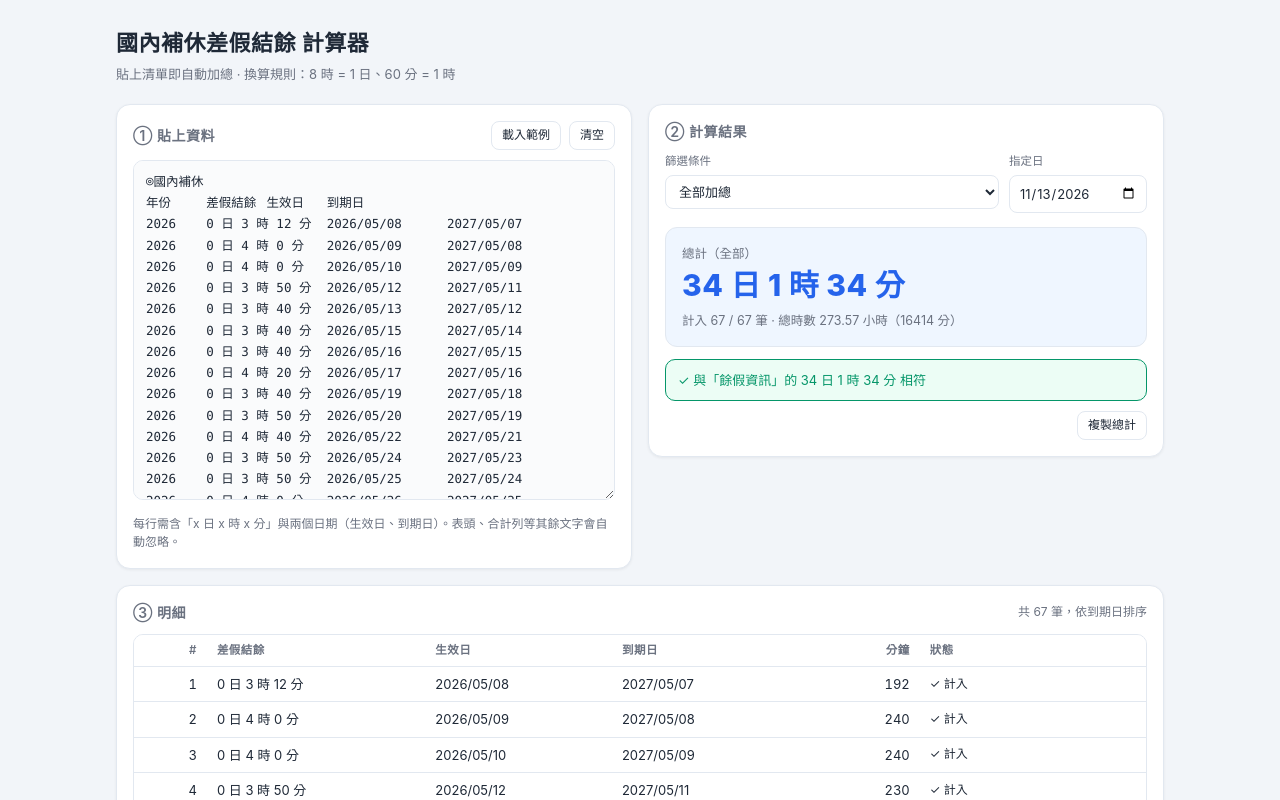
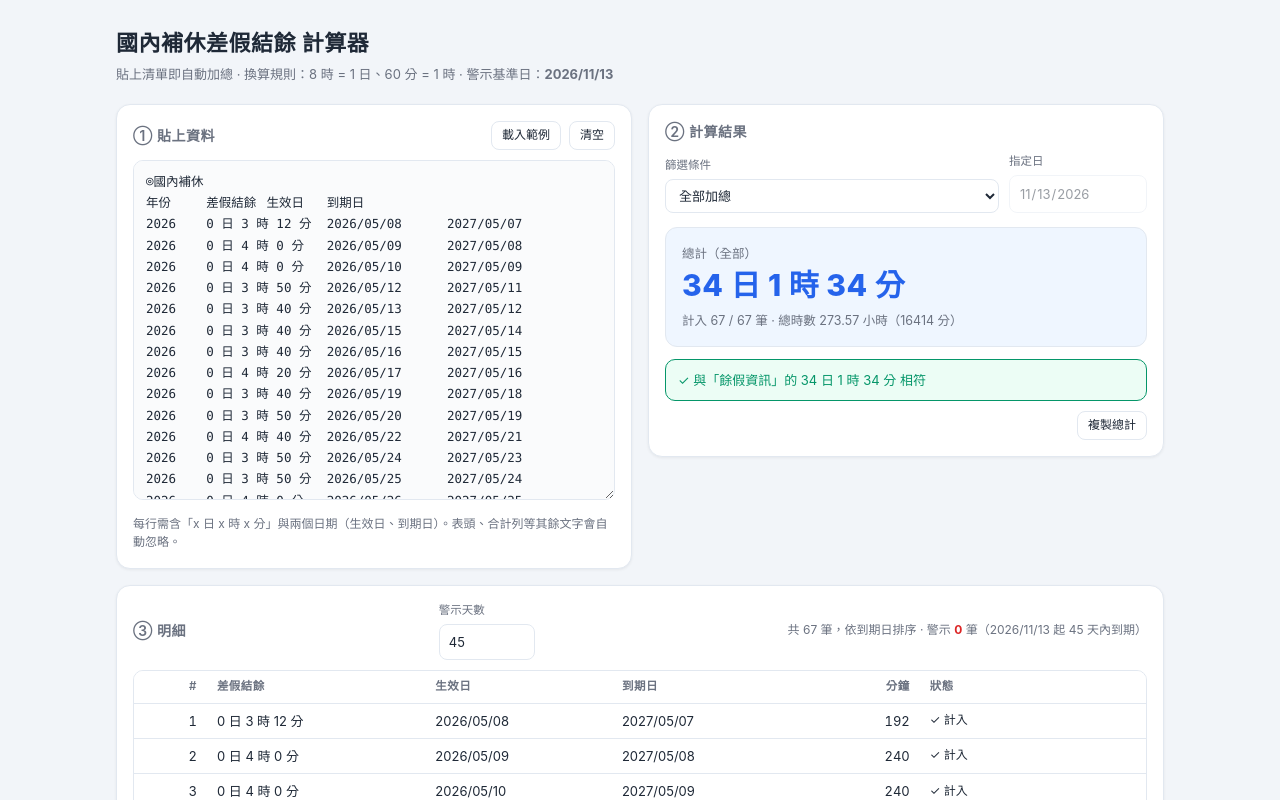
Before and after one commit to thankscal/comptimecal, a plain HTML site: page index.html in a window 1280 px wide. Both pictures are taken after a click on the button "載入範例". Shown: the top 800 px of the page. Drawn offline with Linux system fonts and the light colour scheme.

Commit message:
Update index.html

```diff
--- a/index.html
+++ b/index.html
@@ -40,7 +40,7 @@
     border-radius:14px;padding:16px;box-shadow:0 1px 3px rgba(0,0,0,.06);
     margin-bottom:16px;
   }
-  .card-head{display:flex;align-items:center;justify-content:space-between;gap:8px;margin-bottom:10px}
+  .card-head{display:flex;align-items:center;justify-content:space-between;gap:8px;margin-bottom:10px;flex-wrap:wrap}
   h2{font-size:14px;margin:0;letter-spacing:.5px;color:var(--muted);font-weight:600}
   .btns{display:flex;gap:8px}
   .btns.right{justify-content:flex-end;margin-top:10px}
@@ -64,14 +64,17 @@
 
   .hint{font-size:12px;color:var(--muted);margin:8px 0 0}
 
-  .filterbar{display:flex;gap:10px;flex-wrap:wrap;margin-bottom:14px}
+  .filterbar{display:flex;gap:10px;flex-wrap:wrap;margin-bottom:14px;align-items:flex-end}
   .field{display:flex;flex-direction:column;gap:4px;font-size:11.5px;color:var(--muted)}
-  .field.grow{flex:1;min-width:170px}
-  select,input[type=date]{
+  .field.grow{flex:1;min-width:200px}
+  .field.tiny{width:96px}
+  select,input[type=date],input[type=number]{
     font:inherit;font-size:13px;padding:7px 9px;border-radius:8px;
     border:1px solid var(--border);background:var(--card);color:var(--text);
   }
-  select{width:100%}
+  select,input[type=number]{width:100%}
+  input:disabled{opacity:.45;cursor:not-allowed}
+  select:focus,input:focus{outline:2px solid var(--accent);outline-offset:-1px}
 
   .total-box{
     background:var(--accent-soft);border-radius:12px;padding:16px;
@@ -93,6 +96,7 @@
   .hidden{display:none}
 
   .muted{color:var(--muted);font-size:12px}
+  .warncount{color:var(--bad);font-weight:700}
 
   .table-scroll{max-height:440px;overflow:auto;border:1px solid var(--border);border-radius:10px}
   table{border-collapse:collapse;width:100%;font-size:13px}
@@ -105,12 +109,23 @@
   td.num,th.num{text-align:right;font-variant-numeric:tabular-nums}
   tfoot td{font-weight:700;background:var(--accent-soft);border-bottom:none}
   .status{font-size:12px}
+
+  /* 到期警示 */
+  td.warn{background:var(--bad-soft);color:var(--bad);font-weight:700}
+  .badge{
+    display:inline-block;margin-left:6px;padding:1px 7px;border-radius:6px;
+    font-size:11px;font-weight:700;vertical-align:middle;line-height:1.5;
+  }
+  .badge.soon,.badge.overdue{background:var(--bad);color:#fff}
 </style>
 </head>
 <body>
 <div class="wrap">
   <h1>國內補休差假結餘 計算器</h1>
-  <p class="sub">貼上清單即自動加總 · 換算規則：8 時 = 1 日、60 分 = 1 時</p>
+  <p class="sub">
+    貼上清單即自動加總 · 換算規則：8 時 = 1 日、60 分 = 1 時
+    · 警示基準日：<strong id="todayLabel">—</strong>
+  </p>
 
   <div class="grid">
     <!-- 輸入 -->
@@ -136,14 +151,11 @@
           <select id="filterType">
             <option value="none">全部加總</option>
             <option value="validOn">指定日當天仍有效（生效 ≤ X ≤ 到期）</option>
-            <option value="expireGE">到期日 ≥ 指定日</option>
-            <option value="expireLE">到期日 ≤ 指定日</option>
-            <option value="startLE">生效日 ≤ 指定日</option>
           </select>
         </div>
         <div class="field">
           <label for="filterDate">指定日</label>
-          <input type="date" id="filterDate">
+          <input type="date" id="filterDate" disabled>
         </div>
       </div>
 
@@ -165,6 +177,10 @@
   <section class="card hidden" id="detailCard">
     <div class="card-head">
       <h2>③ 明細</h2>
+      <div class="field tiny">
+        <label for="warnDays">警示天數</label>
+        <input type="number" id="warnDays" min="0" max="365" step="1" value="45">
+      </div>
       <span class="muted" id="detailInfo"></span>
     </div>
     <div class="table-scroll">
@@ -178,10 +194,12 @@
   "use strict";
 
   var DAY_MIN = 8 * 60;  // 1 日 = 480 分
+  var MS_DAY  = 86400000;
 
   var inputEl      = document.getElementById('input');
   var filterTypeEl = document.getElementById('filterType');
   var filterDateEl = document.getElementById('filterDate');
+  var warnDaysEl   = document.getElementById('warnDays');
   var totalLabelEl = document.getElementById('totalLabel');
   var totalValueEl = document.getElementById('totalValue');
   var totalSubEl   = document.getElementById('totalSub');
@@ -189,7 +207,13 @@
   var detailCard   = document.getElementById('detailCard');
   var detailTable  = document.getElementById('detailTable');
   var detailInfo   = document.getElementById('detailInfo');
+  var todayLabelEl = document.getElementById('todayLabel');
   var copyBtn      = document.getElementById('copyBtn');
+
+  /* ---------- 今天（歸零到 00:00） ---------- */
+  var TODAY = new Date();
+  TODAY.setHours(0, 0, 0, 0);
+  todayLabelEl.textContent = fmtDate(TODAY);
 
   /* ---------- 格式化 ---------- */
   function fmtFull(min){
@@ -205,9 +229,16 @@
     if (!dt) return '—';
     return dt.getFullYear() + '/' + pad(dt.getMonth() + 1) + '/' + pad(dt.getDate());
   }
+  function addDays(dt, n){
+    var d = new Date(dt.getTime());
+    d.setDate(d.getDate() + n);
+    return d;
+  }
+  function daysBetween(a, b){ // b - a，以整天計
+    return Math.round((b.getTime() - a.getTime()) / MS_DAY);
+  }
 
   /* ---------- 解析 ---------- */
-  // 支援 2026/05/08、2026-05-08、2026.5.8、2026年05月08日
   function dateRe(){ return /\d{4}\s*[\/\-\.年]\s*\d{1,2}\s*[\/\-\.月]\s*\d{1,2}\s*日?/g; }
 
   function toDate(s){
@@ -234,7 +265,7 @@
       var dates = line.match(dateRe());
       if (!dates || dates.length < 2) continue;
 
-      // 先把日期拿掉，避免「2026年05月08日」的「日」被誤判為天數
+      // 先移除日期，避免「2026年05月08日」的「日」被誤判為天數
       var stripped = line.replace(dateRe(), ' ');
 
       var d  = unit(stripped, /(\d+)\s*[日天]/);
@@ -259,7 +290,7 @@
     return rows;
   }
 
-  // 從「餘假資訊」區塊找出官方顯示的總計，用來比對
+  // 從「餘假資訊」區塊抓官方總計，用來比對
   function findDeclared(text){
     var i = text.indexOf('餘假資訊');
     if (i < 0) return null;
@@ -276,25 +307,19 @@
     return new Date(+p[0], +p[1] - 1, +p[2]);
   }
 
-  /* ---------- 篩選 ---------- */
+  /* ---------- 篩選（只剩「指定日當天仍有效」） ---------- */
   function matches(r, type, d){
-    if (type === 'none' || !d) return true;
-    if (type === 'expireGE') return r.expire >= d;
-    if (type === 'expireLE') return r.expire <= d;
-    if (type === 'startLE')  return r.start  <= d;
-    if (type === 'validOn')  return r.start <= d && r.expire >= d;
-    return true;
+    if (type !== 'validOn' || !d) return true;
+    return r.start <= d && r.expire >= d;
   }
 
   function labelFor(type, d){
-    var ds = d ? fmtDate(d) : '';
-    switch (type){
-      case 'validOn':  return ds ? ds + ' 當天仍有效' : '總計（全部）';
-      case 'expireGE': return ds ? '到期日 ≥ ' + ds : '總計（全部）';
-      case 'expireLE': return ds ? '到期日 ≤ ' + ds : '總計（全部）';
-      case 'startLE':  return ds ? '生效日 ≤ ' + ds : '總計（全部）';
-      default:         return '總計（全部）';
-    }
+    if (type === 'validOn' && d) return fmtDate(d) + ' 當天仍有效';
+    return '總計（全部）';
+  }
+
+  function updateDateState(){
+    filterDateEl.disabled = (filterTypeEl.value !== 'validOn');
   }
 
   /* ---------- 主流程 ---------- */
@@ -303,10 +328,19 @@
     var type = filterTypeEl.value;
     var fd   = parseDateInput(filterDateEl.value);
 
-    var total = 0, inc = 0;
+    var warnDays = parseInt(warnDaysEl.value, 10);
+    if (isNaN(warnDays) || warnDays < 0) warnDays = 45;
+    var warnUntil = addDays(TODAY, warnDays);
+
+    var total = 0, inc = 0, warnCount = 0;
+
     for (var i = 0; i < rows.length; i++){
       rows[i].included = matches(rows[i], type, fd);
       if (rows[i].included){ total += rows[i].minutes; inc++; }
+
+      rows[i].daysLeft = daysBetween(TODAY, rows[i].expire);
+      rows[i].isWarn   = rows[i].expire <= warnUntil;
+      if (rows[i].isWarn) warnCount++;
     }
 
     totalLabelEl.textContent = labelFor(type, fd);
@@ -321,7 +355,7 @@
         (total / 60).toFixed(2) + ' 小時（' + total + ' 分）';
     }
 
-    /* 與「餘假資訊」比對 */
+    /* 與「餘假資訊」比對（僅全部加總時） */
     var declared = findDeclared(inputEl.value);
     if (declared !== null && type === 'none' && rows.length > 0){
       var diff = total - declared;
@@ -345,7 +379,10 @@
       return;
     }
     detailCard.classList.remove('hidden');
-    detailInfo.textContent = '共 ' + rows.length + ' 筆，依到期日排序';
+
+    detailInfo.innerHTML = '共 ' + rows.length + ' 筆，依到期日排序 · ' +
+      '警示 <span class="warncount">' + warnCount + '</span> 筆' +
+      '（' + fmtDate(TODAY) + ' 起 ' + warnDays + ' 天內到期）';
 
     var sorted = rows.slice().sort(function(a, b){
       return (a.expire - b.expire) || (a.start - b.start);
@@ -362,11 +399,20 @@
 
     for (var j = 0; j < sorted.length; j++){
       var r = sorted[j];
+
+      var badge = '';
+      if (r.daysLeft < 0){
+        badge = '<span class="badge overdue">已到期</span>';
+      } else if (r.isWarn){
+        badge = '<span class="badge soon">剩 ' + r.daysLeft + ' 天</span>';
+      }
+
       html += '<tr class="' + (r.included ? '' : 'off') + '">' +
         '<td class="num">' + (j + 1) + '</td>' +
         '<td>' + fmtFull(r.minutes) + '</td>' +
         '<td>' + fmtDate(r.start) + '</td>' +
-        '<td>' + fmtDate(r.expire) + '</td>' +
+        '<td class="' + (r.isWarn ? 'warn' : '') + '">' +
+          fmtDate(r.expire) + badge + '</td>' +
         '<td class="num">' + r.minutes + '</td>' +
         '<td class="status">' + (r.included ? '✓ 計入' : '— 排除') + '</td>' +
         '</tr>';
@@ -389,9 +435,10 @@
   }
 
   inputEl.addEventListener('input', schedule);
-  filterTypeEl.addEventListener('change', render);
+  filterTypeEl.addEventListener('change', function(){ updateDateState(); render(); });
   filterDateEl.addEventListener('change', render);
   filterDateEl.addEventListener('input', render);
+  warnDaysEl.addEventListener('input', render);
 
   copyBtn.addEventListener('click', function(){
     var txt = totalValueEl.textContent;
@@ -502,11 +549,8 @@
   });
 
   /* ---------- 初始化 ---------- */
-  (function initDate(){
-    var t = new Date();
-    filterDateEl.value = t.getFullYear() + '-' + pad(t.getMonth() + 1) + '-' + pad(t.getDate());
-  })();
-
+  filterDateEl.value = TODAY.getFullYear() + '-' + pad(TODAY.getMonth() + 1) + '-' + pad(TODAY.getDate());
+  updateDateState();
   render();
 })();
 </script>
```
